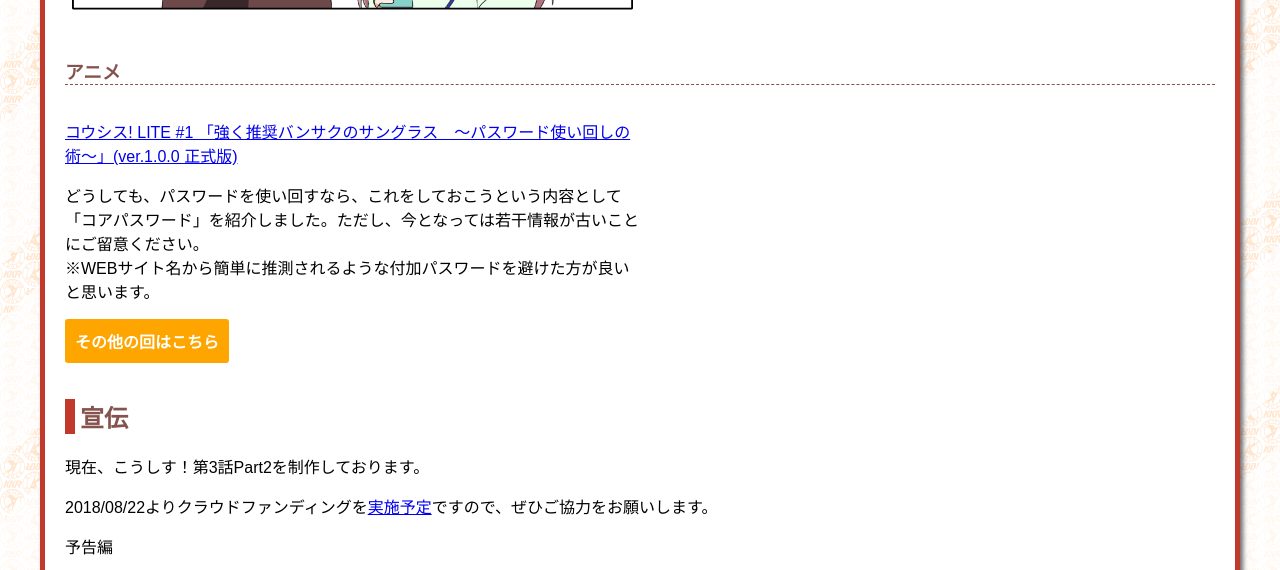
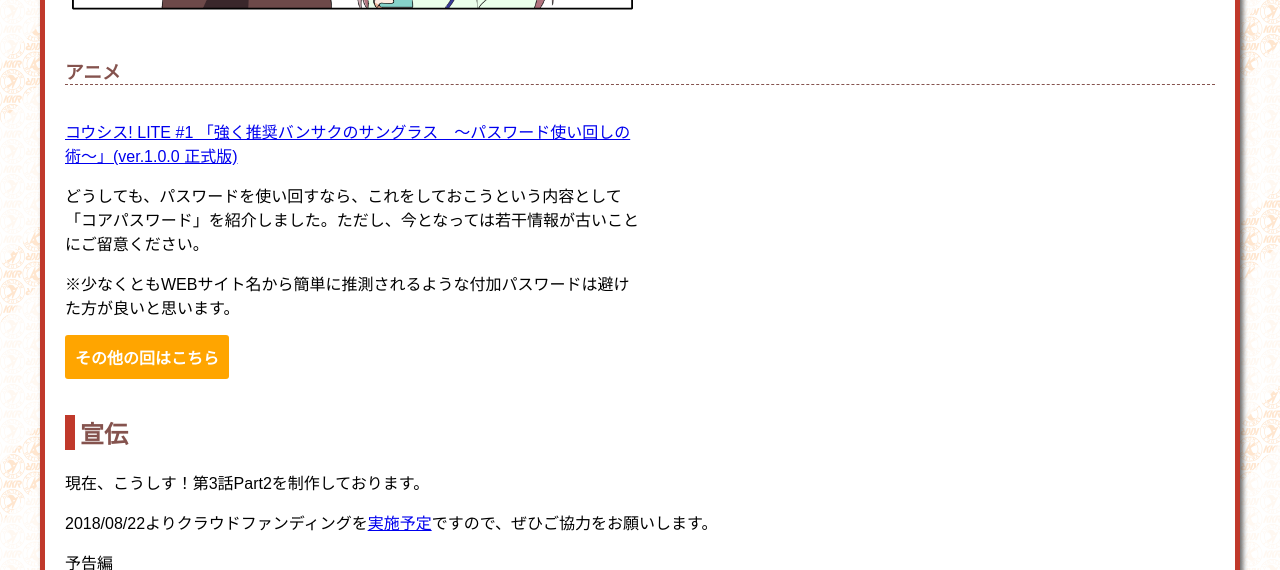
Before and after one commit to kosys/kosys.github.io, a Jekyll site: the page built from special/stop-password-reuse-2018.md, in a window 1280 px wide and 900 px high, scrolled down 2211 px, cut to the strip 0-570 px from the top of the window. Built offline with Jekyll 4.4.1, drawn with Linux system fonts in a browser that asks for light colours; some web fonts are replaced; a script that is not in the unit is left out; comment, search, counter and statistics services are not loaded.

Commit message:
細かい言い回しの修正

```diff
--- a/special/stop-password-reuse-2018.md
+++ b/special/stop-password-reuse-2018.md
@@ -93,8 +93,9 @@ category: special
 <div class="col-6" markdown="1">
 <a href="http://www.nicovideo.jp/watch/1438270234">コウシス! LITE #1 「強く推奨バンサクのサングラス　～パスワード使い回しの術～」(ver.1.0.0 正式版)</a>
 
-どうしても、パスワードを使い回すなら、これをしておこうという内容として「コアパスワード」を紹介しました。ただし、今となっては若干情報が古いことにご留意ください。<br />
-※WEBサイト名から簡単に推測されるような付加パスワードを避けた方が良いと思います。
+どうしても、パスワードを使い回すなら、これをしておこうという内容として「コアパスワード」を紹介しました。ただし、今となっては若干情報が古いことにご留意ください。
+
+※少なくともWEBサイト名から簡単に推測されるような付加パスワードは避けた方が良いと思います。
 
 
 <a href="{{ "/story" | relative_url }}" class="btn">その他の回はこちら</a>
```
